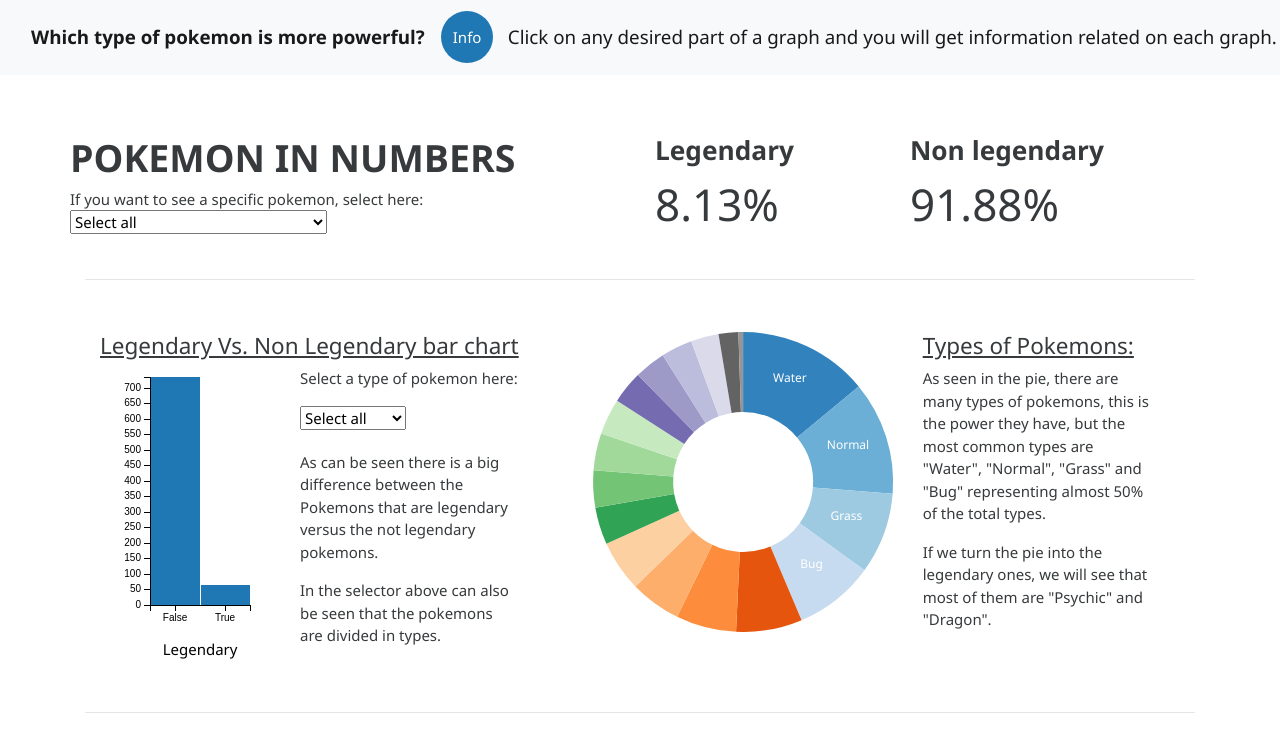
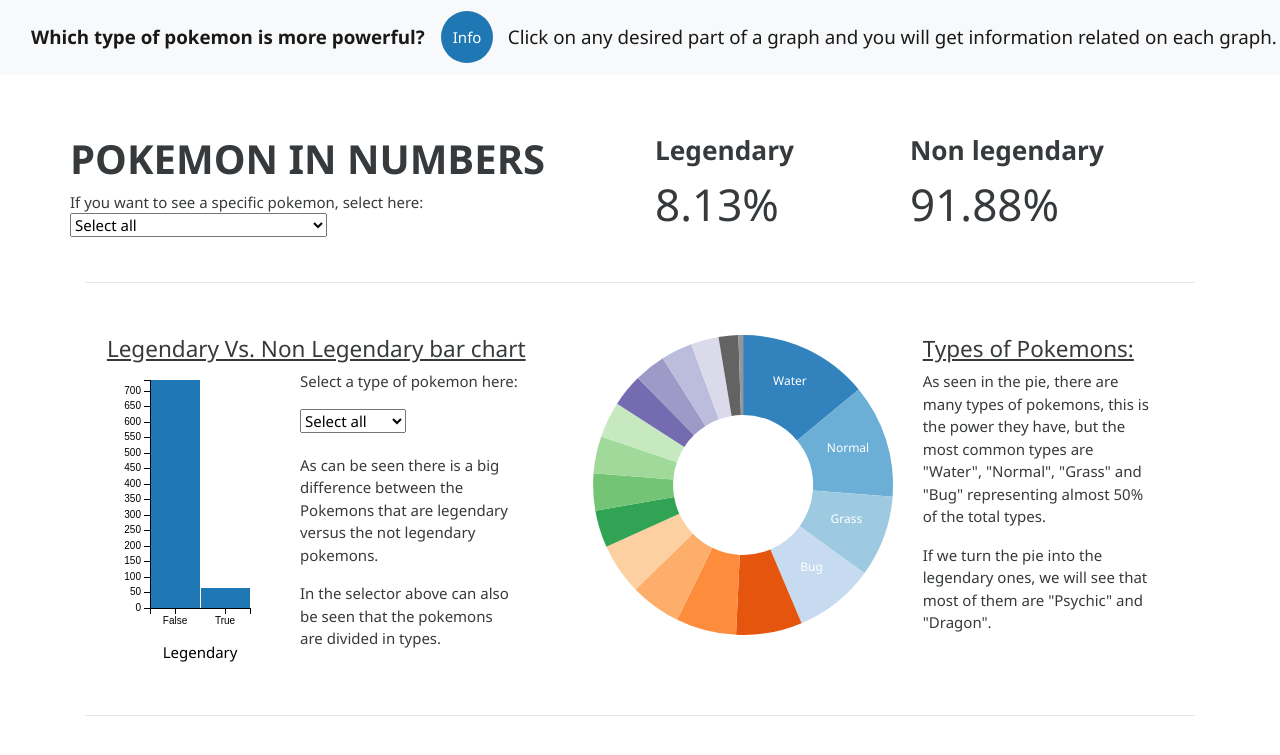
Before and after one commit to nitr-am/milestone2_pokemon_in_numbers, a plain HTML site: page index.html in a window 1280 px wide. Shown: the top 755 px of the page. Drawn offline with nearby package versions, Linux system fonts and the light colour scheme.

Commit message:
html final commit

```diff
--- a/index.html
+++ b/index.html
@@ -33,7 +33,7 @@
             <section class="section section-1">
                 <div class="row">
                     <div class='col-md-6'>
-                        <h1 class='row bold-letters text-uppercase'>Pokemon in Numbers</h1>
+                        <h1 class='row bold-letters title text-uppercase'>Pokemon in Numbers</h1>
                         <div class='row'>If you want to see a specific pokemon, select here:</div>
                         <div class='row' id="name-selector"></div>
                     </div>
@@ -56,7 +56,7 @@
                 <div class='container container-fluid'>
                     <div class='row'>
                         <div class='col-xs-12 col-md-5 col-sm-12'>
-                            <h4 class='underline'>Legendary Vs. Non Legendary bar chart</h4>
+                            <h4 class='text-center underline'>Legendary Vs. Non Legendary bar chart</h4>
                             <div id="legendary"></div>
                             <div>
                                 <p>Select a type of pokemon here:</p>
```
